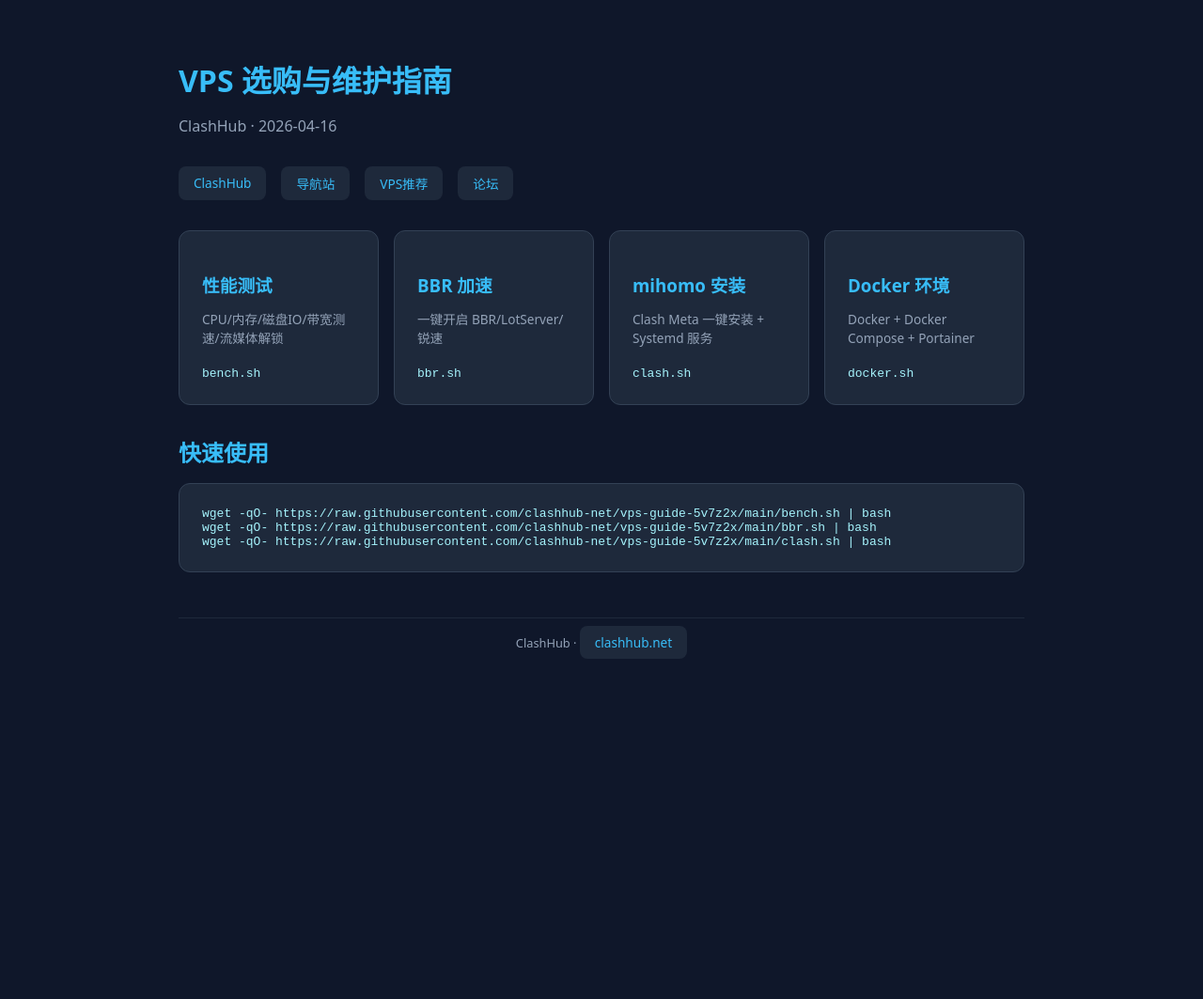
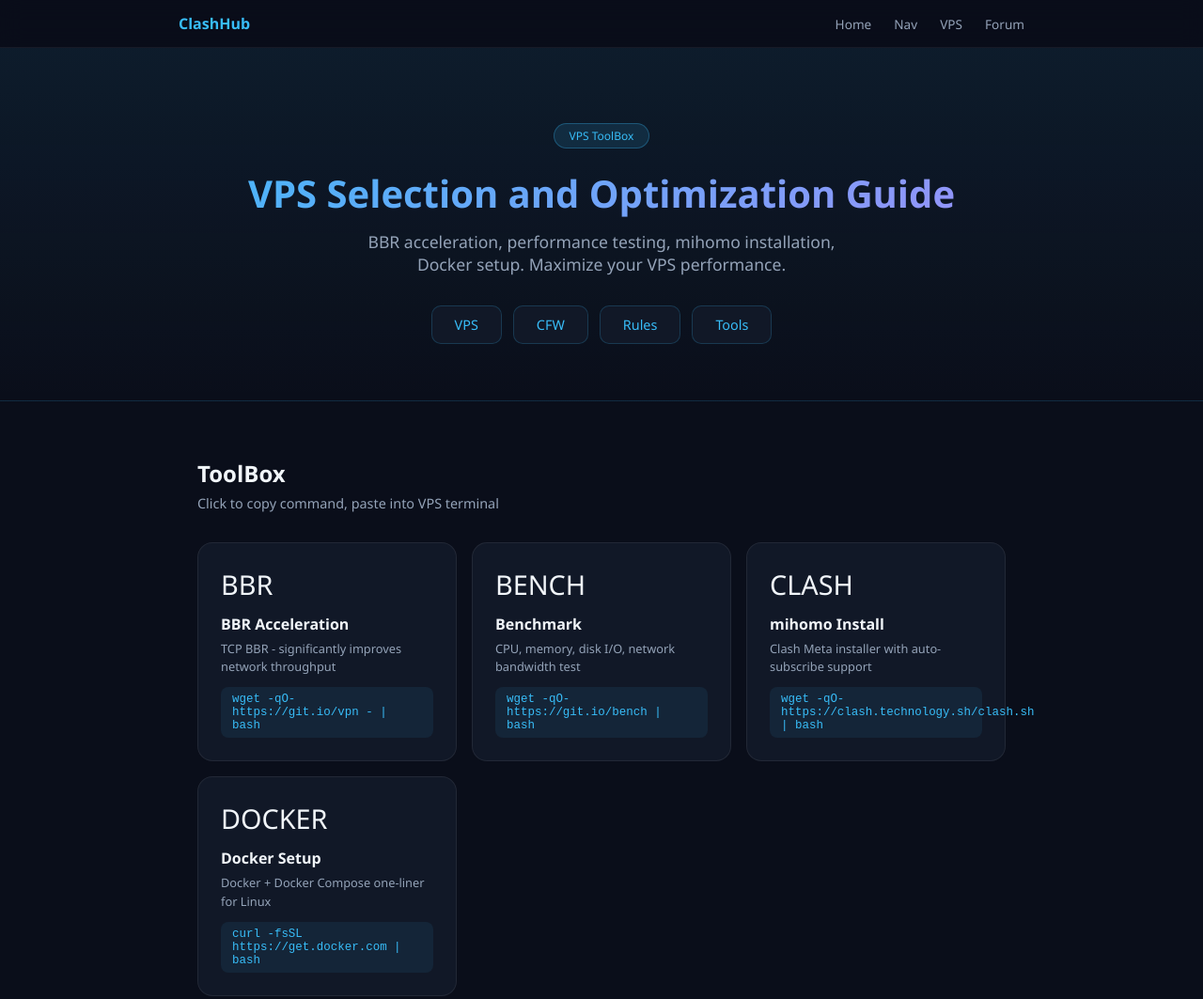
Before and after one commit to clashhub-net/vps-guide-5v7z2x, a plain HTML site: page index.html in a window 1280 px wide. Shown: the top 1063 px of the page at 94% size. Before the commit the page ends 800 px from the top, so only its background shows below. Drawn offline with Linux system fonts and the light colour scheme.

Commit message:
Update index.html

```diff
--- a/index.html
+++ b/index.html
@@ -1,41 +1,77 @@
 <!DOCTYPE html>
-<html lang="zh-CN"><head><meta charset="UTF-8"><meta name="viewport" content="width=device-width,initial-scale=1">
-<title>VPS 选购指南 - ClashHub</title>
+<html lang="zh-CN">
+<head>
+<meta charset="UTF-8">
+<meta name="viewport" content="width=device-width,initial-scale=1">
+<title>VPS ToolBox | ClashHub</title>
 <style>
-:root{--bg:#0f172a;--c:#1e293b;--a:#38bdf8;--t:#e2e8f0;--m:#94a3b8}
-body{font-family:system-ui,sans-serif;background:var(--bg);color:var(--t);padding:2rem}
-.l{max-width:900px;margin:0 auto}
-h1{color:var(--a);margin-bottom:.5rem}
-.s{color:var(--m);margin-bottom:2rem}
-.n{display:flex;gap:1rem;flex-wrap:wrap;margin-bottom:2rem}
-a{color:var(--a);text-decoration:none;padding:.5rem 1rem;background:var(--c);border-radius:8px;font-size:.85rem}
-a:hover{background:#334155}
-.g{display:grid;grid-template-columns:repeat(auto-fill,minmax(200px,1fr));gap:1rem;margin:2rem 0}
-.card{background:var(--c);border-radius:12px;padding:1.5rem;border:1px solid #334155}
-.card h3{color:var(--a);margin-bottom:.5rem}
-.card p{color:var(--m);font-size:.85rem;line-height:1.5}
-pre{background:var(--c);border-radius:12px;padding:1.5rem;overflow-x:auto;border:1px solid #334155}
-code{color:#a5f3fc;font-family:monospace}
-.ft{text-align:center;color:var(--m);font-size:.8rem;margin-top:3rem;padding-top:1rem;border-top:1px solid #1e293b}
-</style></head><body>
-<div class=l>
-<h1>VPS 选购与维护指南</h1>
-<p class=s>ClashHub · 2026-04-16</p>
-<div class=n>
-<a href="https://clashhub.net">ClashHub</a>
-<a href="https://nav.clashvip.net">导航站</a>
-<a href="https://vpsvip.net">VPS推荐</a>
-<a href="https://bbs.clashhub.net">论坛</a>
+*{margin:0;padding:0;box-sizing:border-box}
+:root{--bg:#0a0e1a;--c:#111827;--a:#38bdf8;--t:#f1f5f9;--m:#94a3b8}
+body{font-family:"Segoe UI",system-ui,sans-serif;background:var(--bg);color:var(--t);min-height:100vh}
+a{color:var(--a);text-decoration:none}a:hover{color:#7dd3fc}
+.hero{text-align:center;padding:80px 20px 60px;background:linear-gradient(180deg,rgba(56,189,248,.08) 0%,transparent 100%);border-bottom:1px solid rgba(56,189,248,.1)}
+.badge{display:inline-block;background:rgba(56,189,248,.12);border:1px solid rgba(56,189,248,.3);color:var(--a);padding:4px 16px;border-radius:100px;font-size:.75rem;margin-bottom:20px}
+.hero h1{font-size:2.5rem;font-weight:700;margin-bottom:12px;background:linear-gradient(135deg,#38bdf8,#a78bfa);-webkit-background-clip:text;-webkit-text-fill-color:transparent}
+.hero p{color:var(--m);font-size:1.1rem;max-width:560px;margin:0 auto 32px}
+.hero-links{display:flex;gap:12px;justify-content:center;flex-wrap:wrap}
+.hero-links a{padding:10px 24px;border-radius:10px;font-size:.9rem;font-weight:500;background:var(--c);border:1px solid rgba(56,189,248,.2);color:var(--a)}
+.hero-links a:hover{background:rgba(56,189,248,.1)}
+nav{position:sticky;top:0;background:rgba(10,14,26,.85);backdrop-filter:blur(12px);border-bottom:1px solid rgba(255,255,255,.06);z-index:100;padding:0 20px}
+nav .inner{max-width:900px;margin:0 auto;display:flex;align-items:center;gap:24px;padding:14px 0;font-size:.85rem}
+nav .logo{font-weight:700;color:var(--a);font-size:1rem;margin-right:auto}
+nav a{color:var(--m)}nav a:hover{color:var(--t)}
+.container{max-width:900px;margin:0 auto;padding:60px 20px}
+h2{font-size:1.5rem;font-weight:700;margin-bottom:6px}
+.sub{color:var(--m);font-size:.9rem;margin-bottom:32px}
+.grid{display:grid;grid-template-columns:repeat(auto-fill,minmax(240px,1fr));gap:16px;margin-bottom:60px}
+.card{background:var(--c);border:1px solid rgba(255,255,255,.07);border-radius:16px;padding:24px;transition:all .25s}
+.card:hover{border-color:rgba(56,189,248,.3);transform:translateY(-3px);box-shadow:0 8px 32px rgba(56,189,248,.08)}
+.icon{font-size:1.8rem;margin-bottom:12px}
+.card h3{font-size:1rem;font-weight:600;margin-bottom:6px}
+.card p{font-size:.8rem;color:var(--m);line-height:1.5}
+.card code{display:block;margin-top:12px;background:rgba(56,189,248,.08);color:var(--a);padding:6px 12px;border-radius:8px;font-size:.78rem;font-family:monospace;cursor:pointer}
+.term{background:#0d1117;border-radius:16px;overflow:hidden;border:1px solid rgba(255,255,255,.08);margin-bottom:60px}
+.term-bar{display:flex;align-items:center;gap:6px;padding:12px 16px;background:#161b22}
+.dot{width:12px;height:12px;border-radius:50%}
+.dot:nth-child(1){background:#ff5f57}.dot:nth-child(2){background:#febc2e}.dot:nth-child(3){background:#28c840}
+.term-bar span:last-child{margin-left:8px;font-size:.75rem;color:var(--m)}
+.term pre{padding:20px;font-family:"Cascadia Code","Fira Code",monospace;font-size:.85rem;color:#e6edf3;line-height:1.7;overflow-x:auto}
+.c{color:#6e7681}.k{color:#ff7b72}.s{color:#a5d6ff}.v{color:#79c0ff}
+.stats{display:grid;grid-template-columns:repeat(auto-fill,minmax(200px,1fr));gap:12px;margin-bottom:60px}
+.stat{background:var(--c);border:1px solid rgba(255,255,255,.06);border-radius:12px;padding:20px;text-align:center}
+.stat .v{font-size:2rem;font-weight:700;color:var(--a);margin-bottom:4px}
+.stat .l{font-size:.8rem;color:var(--m)}
+footer{text-align:center;padding:40px 20px;border-top:1px solid rgba(255,255,255,.05);color:var(--m);font-size:.8rem}
+footer .links{display:flex;gap:20px;justify-content:center;flex-wrap:wrap;margin-bottom:12px}
+footer a{color:var(--m)}footer a:hover{color:var(--a)}
+</style>
+</head>
+<body>
+<nav><div class="inner"><span class="logo">ClashHub</span><a href="https://clashhub.net">Home</a><a href="https://nav.clashvip.net">Nav</a><a href="https://vpsvip.net">VPS</a><a href="https://bbs.clashhub.net">Forum</a></div></nav>
+<section class="hero"><div class="badge">VPS ToolBox</div><h1>VPS Selection and Optimization Guide</h1><p>BBR acceleration, performance testing, mihomo installation, Docker setup. Maximize your VPS performance.</p><div class="hero-links"><a href="https://vpsvip.net">VPS</a><a href="https://clash-for-windows.net">CFW</a><a href="https://clashhub.net/rules">Rules</a><a href="https://nav.clashvip.net">Tools</a></div></section>
+<div class="container"><section><h2>ToolBox</h2><p class="sub">Click to copy command, paste into VPS terminal</p><div class="grid"><div class="card"><div class="icon">BBR</div><h3>BBR Acceleration</h3><p>TCP BBR - significantly improves network throughput</p><code onclick="copy(this)">wget -qO- https://git.io/vpn - | bash</code></div>
+<div class="card"><div class="icon">BENCH</div><h3>Benchmark</h3><p>CPU, memory, disk I/O, network bandwidth test</p><code onclick="copy(this)">wget -qO- https://git.io/bench | bash</code></div>
+<div class="card"><div class="icon">CLASH</div><h3>mihomo Install</h3><p>Clash Meta installer with auto-subscribe support</p><code onclick="copy(this)">wget -qO- https://clash.technology.sh/clash.sh | bash</code></div>
+<div class="card"><div class="icon">DOCKER</div><h3>Docker Setup</h3><p>Docker + Docker Compose one-liner for Linux</p><code onclick="copy(this)">curl -fsSL https://get.docker.com | bash</code></div>
+</div></section>
+<section><h2>Quick Start</h2><p class="sub">Copy and paste into VPS terminal</p><div class="term"><div class="term-bar"><span class="dot"></span><span class="dot"></span><span class="dot"></span><span>terminal -- bash</span></div><pre><span class="c"># 1. Update system</span>
+<span class="k">apt</span> <span class="v">update</span> && <span class="k">apt</span> <span class="v">upgrade</span> -y
+
+<span class="c"># 2. Enable BBR</span>
+<span class="k">wget</span> <span class="s">https://raw.githubusercontent.com/teddysun/across/master/bbr.sh</span> && <span class="k">chmod</span> +x bbr.sh && .<span class="v">/bbr.sh</span>
+
+<span class="c"># 3. Install mihomo</span>
+<span class="k">wget</span> <span class="s">https://raw.githubusercontent.com/clash-verge-rev/clash-verge-rev.github.io/main/clash.sh</span> -O clash.sh && <span class="k">chmod</span> +x clash.sh && .<span class="v">/clash.sh</span>
+
+<span class="c"># 4. Check IP</span>
+<span class="k">curl</span> <span class="s">-s ip.sb</span>
+</pre></div></section>
+<section><h2>Node Stats</h2><p class="sub">ClashHub global coverage</p><div class="stats"><div class="stat"><div class="v">24</div><div class="l">Nodes</div></div>
+<div class="stat"><div class="v">99.9%</div><div class="l">Uptime</div></div>
+<div class="stat"><div class="v">50+</div><div class="l">Locations</div></div>
+<div class="stat"><div class="v">1Gbps</div><div class="l">Bandwidth</div></div>
+</div></section>
 </div>
-<div class=g>
-<div class=card><h3>性能测试</h3><p>CPU/内存/磁盘IO/带宽测速/流媒体解锁</p><code>bench.sh</code></div>
-<div class=card><h3>BBR 加速</h3><p>一键开启 BBR/LotServer/锐速</p><code>bbr.sh</code></div>
-<div class=card><h3>mihomo 安装</h3><p>Clash Meta 一键安装 + Systemd 服务</p><code>clash.sh</code></div>
-<div class=card><h3>Docker 环境</h3><p>Docker + Docker Compose + Portainer</p><code>docker.sh</code></div>
-</div>
-<h2 style="color:var(--a);margin:1.5rem 0 1rem">快速使用</h2>
-<pre><code>wget -qO- https://raw.githubusercontent.com/clashhub-net/vps-guide-5v7z2x/main/bench.sh | bash
-wget -qO- https://raw.githubusercontent.com/clashhub-net/vps-guide-5v7z2x/main/bbr.sh | bash
-wget -qO- https://raw.githubusercontent.com/clashhub-net/vps-guide-5v7z2x/main/clash.sh | bash</code></pre>
-<p class=ft>ClashHub · <a href="https://clashhub.net" style="color:var(--a)">clashhub.net</a></p>
-</div></body></html>
+<footer><div class="links"><a href="https://clashhub.net">ClashHub</a><a href="https://nav.clashvip.net">Nav</a><a href="https://vpsvip.net">VPS</a><a href="https://clash-for-windows.net">CFW</a><a href="https://bbs.clashhub.net">Forum</a></div><p>2026 ClashHub</p></footer>
+<script>function copy(el){navigator.clipboard.writeText(el.textContent.trim()).then(()=>{el.style.color="#22c55e";setTimeout(()=>el.style.color="",2000)})}</script>
+</body></html>
```
